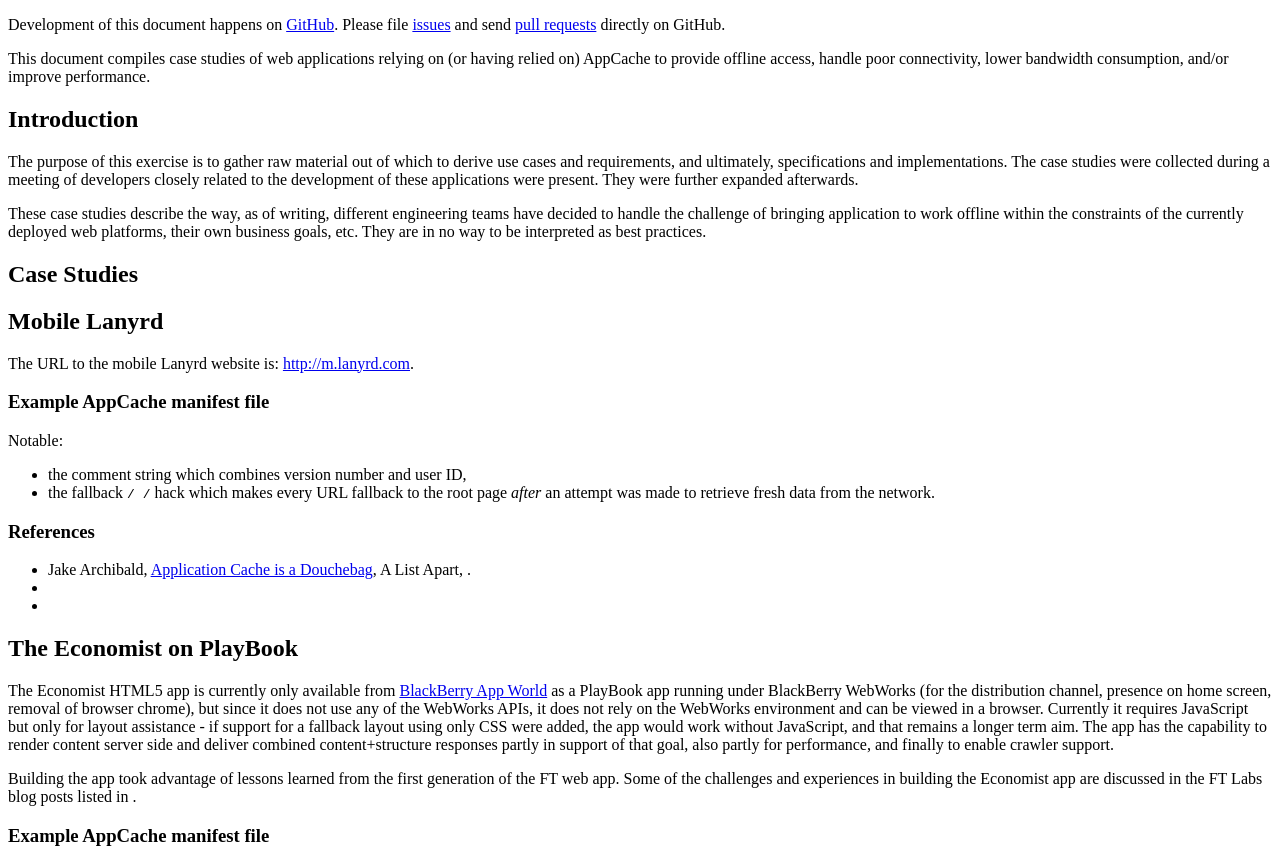
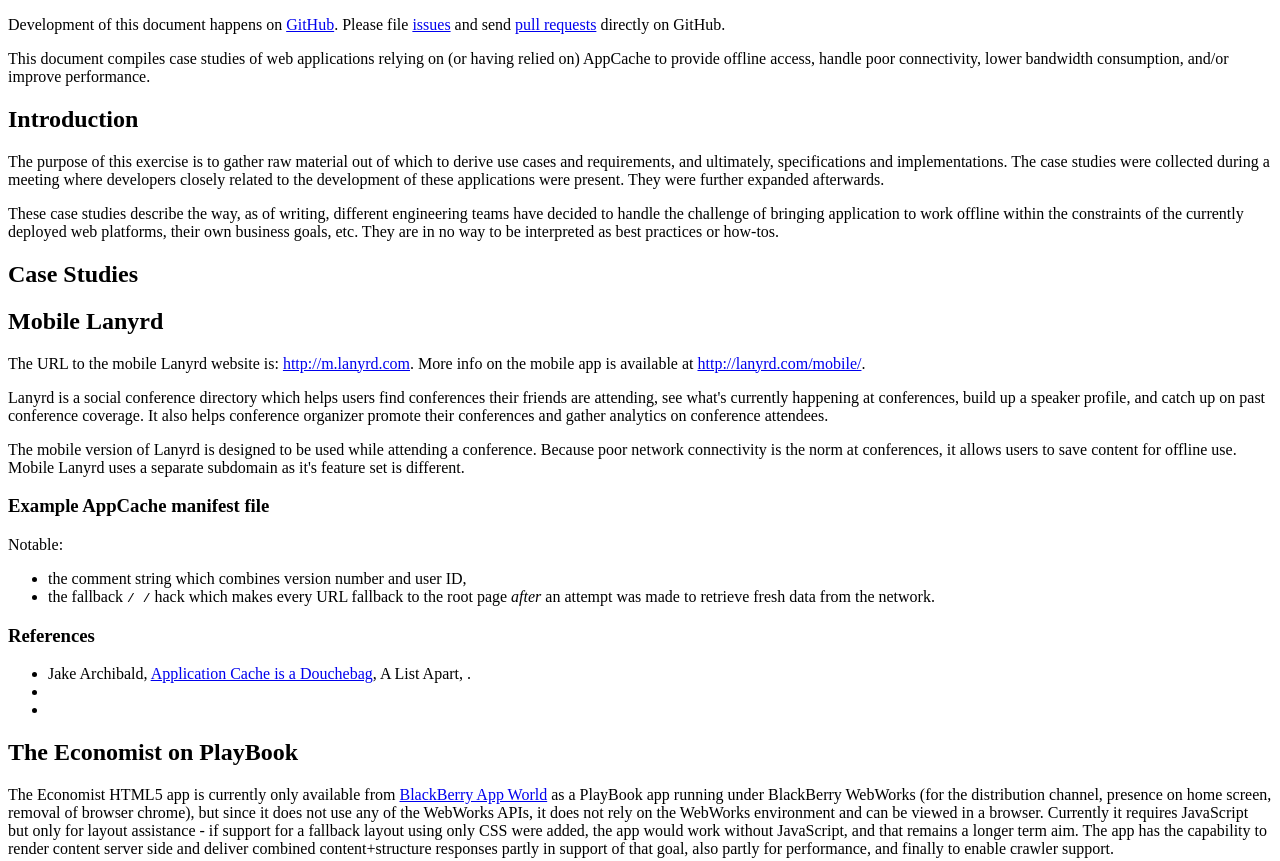
Before and after one commit to fixing-appcache/offline-cs, a plain HTML site: page index.html in a window 1280 px wide. Shown: the top 861 px of the page. Drawn offline with Linux system fonts and the light colour scheme.

Commit message:
Fixed intro text. Added lanyrd intro paragraph.

```diff
--- a/index.html
+++ b/index.html
@@ -47,9 +47,9 @@
     </section>
     <section>
       <h2>Introduction</h2>
-      <p>The purpose of this exercise is to gather raw material out of which to derive use cases and requirements, and ultimately, specifications and implementations. The case studies were collected during a meeting of developers closely related to the development of these applications were present. They were further expanded afterwards.</p>
+      <p>The purpose of this exercise is to gather raw material out of which to derive use cases and requirements, and ultimately, specifications and implementations. The case studies were collected during a meeting where developers closely related to the development of these applications were present. They were further expanded afterwards.</p>
 
-      <p>These case studies describe the way, as of writing, different engineering teams have decided to handle the challenge of bringing application to work offline within the constraints of the currently deployed web platforms, their own business goals, etc. They are in no way to be interpreted as best practices.</p>
+      <p>These case studies describe the way, as of writing, different engineering teams have decided to handle the challenge of bringing application to work offline within the constraints of the currently deployed web platforms, their own business goals, etc. They are in no way to be interpreted as best practices or how-tos.</p>
     </section>
 
 
@@ -58,7 +58,12 @@
       <section>
         <h2>Mobile Lanyrd</h2>
 
-        <p>The URL to the mobile Lanyrd website is: <a href="http://m.lanyrd.com">http://m.lanyrd.com</a>.</p>
+        <p>The URL to the mobile Lanyrd website is: <a href="http://m.lanyrd.com">http://m.lanyrd.com</a>. More info on the mobile app is available at <a href="http://lanyrd.com/mobile/">http://lanyrd.com/mobile/</a>.</p>
+
+        <p>
+          Lanyrd is a social conference directory which helps users find conferences their friends are attending, see what's currently happening at conferences, build up a speaker profile, and catch up on past conference coverage. It also helps conference organizer promote their conferences and gather analytics on conference attendees.
+        </p>
+        <p>The mobile version of Lanyrd is designed to be used while attending a conference. Because poor network connectivity is the norm at conferences, it allows users to save content for offline use. Mobile Lanyrd uses a separate subdomain as it's feature set is different.</p>
         <!--
           TODO Jake to writeup Lanyrd case study
         -->
```
